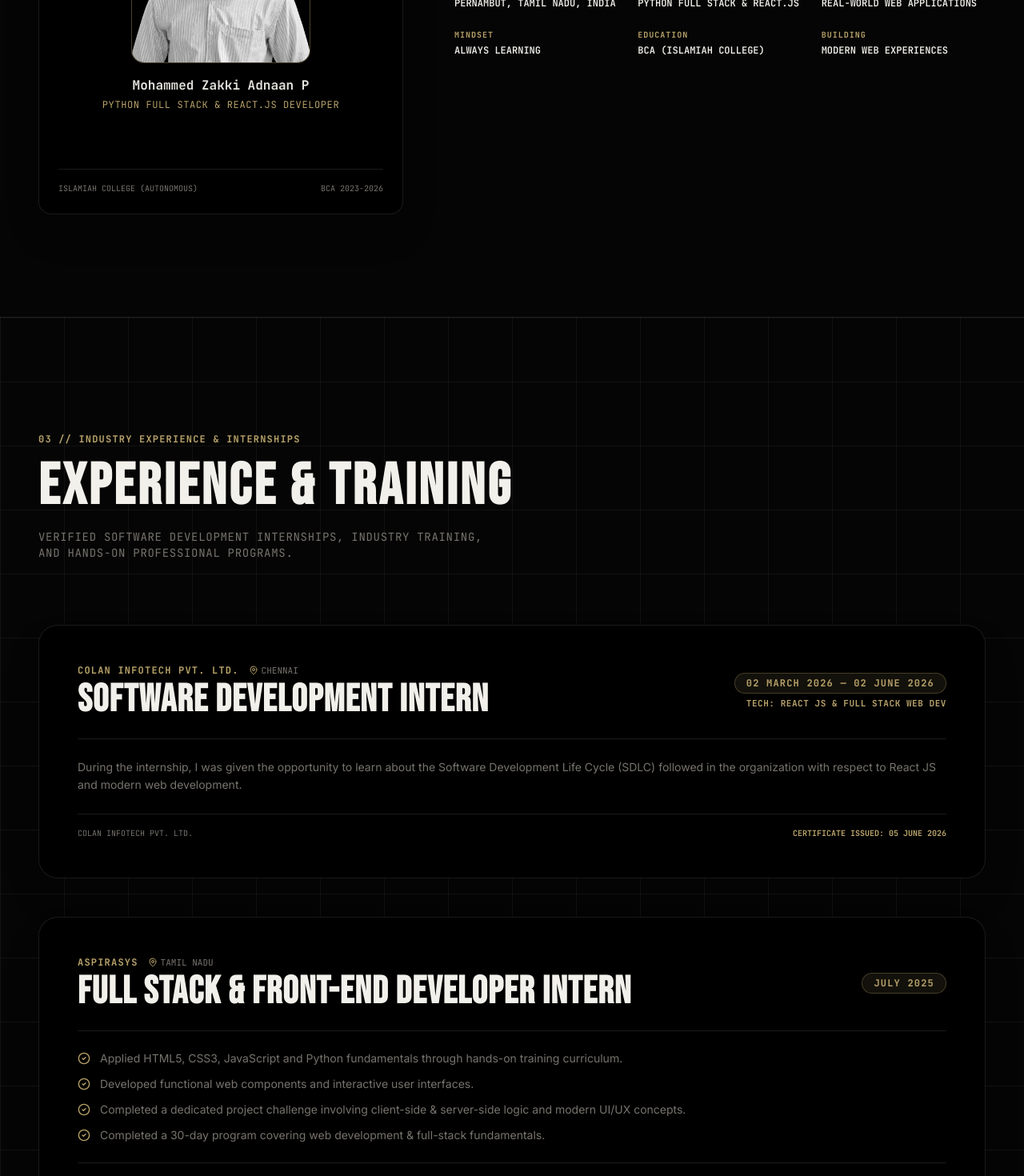
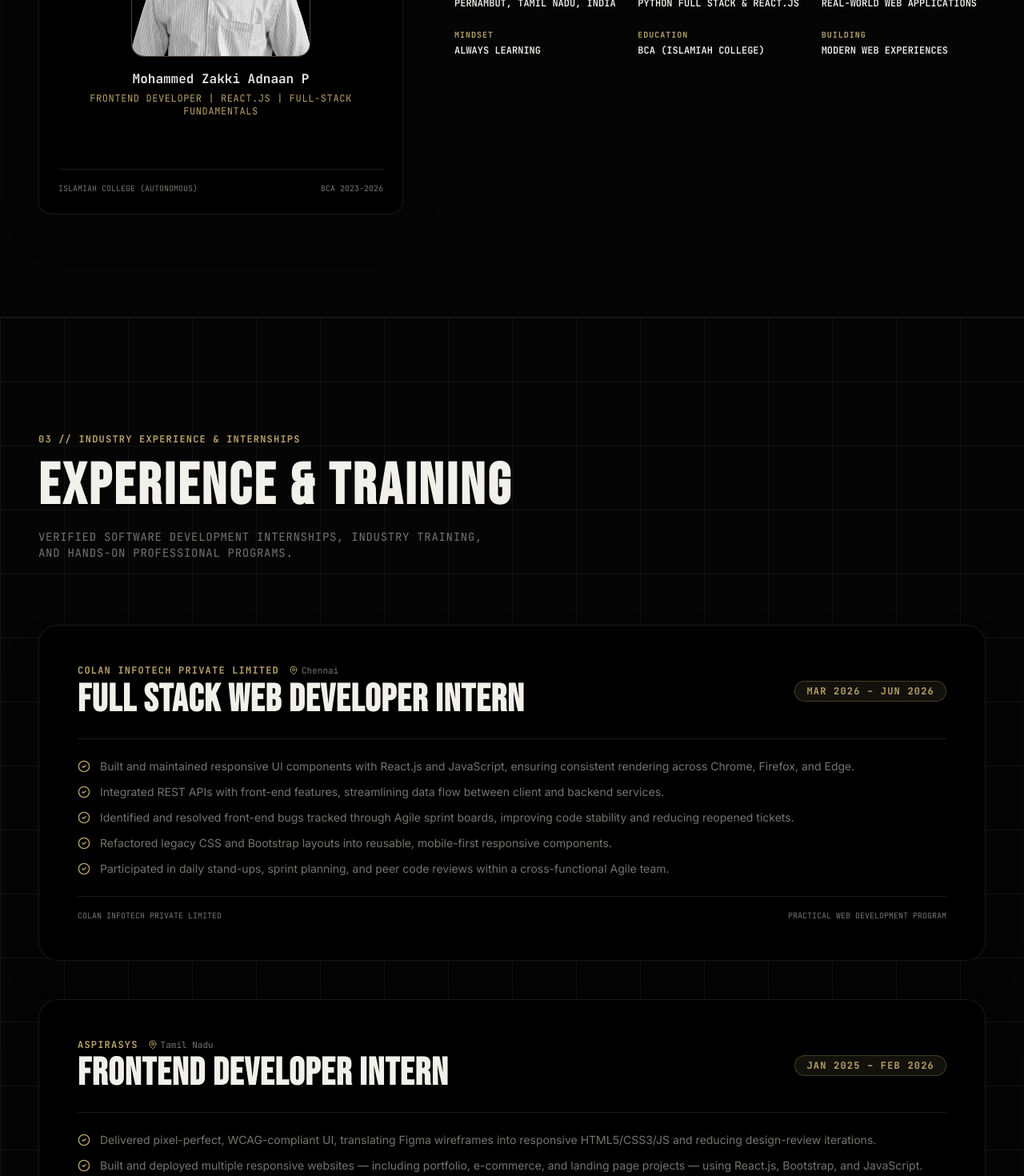
Before and after one commit to Zakki-05/zakki-s-new-portfolio, a React (Vite) app: page / in a window 1280 px wide. Shown: the part 1460-2930 px from the top of the page at 80% size. Built offline with nearby package versions, Linux system fonts and the light colour scheme.

Commit message:
feat: synchronize portfolio data and resume modal with official resume PDF

```diff
--- a/src/data/portfolioData.js
+++ b/src/data/portfolioData.js
@@ -2,10 +2,10 @@ export const personalData = {
   name: "Mohammed Zakki Adnaan P",
   shortName: "Mohammed Zakki Adnaan",
   brand: "ZAKKI.DEV",
-  title: "Python Full Stack & React.js Developer",
-  tagline: "I BUILD SCALABLE FULL-STACK WEB APPS WITH PYTHON, DJANGO, REACT.JS & REST APIs.",
-  shortBio: "I'm Mohammed Zakki Adnaan, a BCA graduate, Python Full Stack Developer, and React.js Developer focused on building robust backend systems, APIs, and dynamic React user interfaces.",
-  fullBio: "I'm Mohammed Zakki Adnaan, a BCA graduate, Python Full Stack Developer, and React.js Developer with expertise in building end-to-end web applications. I craft responsive React.js frontends and design powerful Python backends (Django, Flask, FastAPI), RESTful APIs, and database solutions to turn complex ideas into seamless digital experiences.",
+  title: "Frontend Developer | React.js | Full-Stack Fundamentals",
+  tagline: "FRONTEND DEVELOPER WITH A FULL-STACK FOUNDATION IN REACT.JS, DJANGO & MYSQL.",
+  shortBio: "Frontend Developer with a full-stack foundation in React.js, Django, and MySQL, having shipped multiple production applications with hands-on delivery experience across two full-stack internships in Agile team settings.",
+  fullBio: "Frontend Developer with a full-stack foundation in React.js, Django, and MySQL, having shipped multiple production applications — including a JWT authenticated community platform with role-based access control. Strong in responsive, component-driven UI development and REST API integration, with hands-on delivery experience across two full-stack internships in Agile team settings. Currently deepening expertise in TypeScript and Next.js. Seeking a Frontend/React Developer role in Bangalore, Chennai, or remote-first teams.",
   location: "Pernambut, Tamil Nadu, India",
   email: "zakkiadnan05@gmail.com",
   phone: "+91 9342954510",
@@ -14,47 +14,83 @@ export const personalData = {
   linkedinUrl: "https://www.linkedin.com/in/mohammed-zakki-adnan-p/",
   resumeUrl: "#resume-modal",
   approach: [
-    { step: "Architect", desc: "Design backend architecture, database schemas, and clean REST APIs." },
-    { step: "Build", desc: "Develop dynamic React frontends and robust Python/Django server logic." },
-    { step: "Deploy", desc: "Ship scalable full-stack applications to platforms like Netlify & Vercel." },
-    { step: "Optimize", desc: "Refactor code, handle edge cases, and enhance user & API performance." }
+    { step: "Architect", desc: "Design component hierarchy, normalized DB schemas, and REST endpoints." },
+    { step: "Build", desc: "Develop responsive React frontends, custom hooks, and Django server logic." },
+    { step: "Deploy", desc: "Ship production apps with CI/CD on Netlify, Render, and Vercel." },
+    { step: "Optimize", desc: "Refactor legacy CSS into Tailwind, resolve cross-browser bugs, and audit UX." }
   ]
 };
+
+export const technicalSkillsGrouped = {
+  frontend: [
+    "React.js", "React Hooks", "JavaScript (ES6+)", "HTML5", "CSS3",
+    "Tailwind CSS", "Bootstrap", "JSX", "Responsive & Mobile-First Design"
+  ],
+  backend: [
+    "Python", "Django", "REST API Development & Integration", "Authentication", "CRUD Operations"
+  ],
+  database: [
+    "MySQL", "Database Design"
+  ],
+  tools: [
+    "Git", "GitHub", "VS Code", "Chrome DevTools", "Postman", "Netlify", "Render"
+  ],
+  concepts: [
+    "Component-Based Architecture", "Data Structures", "OOP", "DBMS",
+    "Cross-Browser Compatibility", "UI/UX Design", "Problem Solving"
+  ],
+  learning: [
+    "TypeScript", "Next.js", "Redux", "Jest"
+  ]
+};
+
+export const skillsData = [
+  { name: "React.js", category: "Frontend" },
+  { name: "React Hooks", category: "Frontend" },
+  { name: "JavaScript (ES6+)", category: "Frontend" },
+  { name: "HTML5", category: "Frontend" },
+  { name: "CSS3", category: "Frontend" },
+  { name: "Tailwind CSS", category: "Frontend" },
+  { name: "Bootstrap", category: "Frontend" },
+  { name: "Python", category: "Backend" },
+  { name: "Django", category: "Backend" },
+  { name: "REST API Integration", category: "Backend" },
+  { name: "MySQL", category: "Database" },
+  { name: "Git & GitHub", category: "Tools" },
+  { name: "Postman", category: "Tools" },
+  { name: "Netlify & Render", category: "Tools" },
+  { name: "TypeScript (Learning)", category: "Concepts" },
+  { name: "Next.js (Learning)", category: "Concepts" }
+];
 
 export const experienceData = [
   {
     id: "colan-infotech",
-    company: "COLAN INFOTECH PVT. LTD.",
-    role: "SOFTWARE DEVELOPMENT INTERN",
-    location: "CHENNAI",
-    period: "02 MARCH 2026 — 02 JUNE 2026",
-    certificateDate: "05 JUNE 2026",
-    technology: "REACT JS & FULL STACK WEB DEV",
-    description: "During the internship, I was given the opportunity to learn about the Software Development Life Cycle (SDLC) followed in the organization with respect to React JS and modern web development."
+    company: "Colan Infotech Private Limited",
+    role: "Full Stack Web Developer Intern",
+    location: "Chennai",
+    period: "Mar 2026 – Jun 2026",
+    details: [
+      "Built and maintained responsive UI components with React.js and JavaScript, ensuring consistent rendering across Chrome, Firefox, and Edge.",
+      "Integrated REST APIs with front-end features, streamlining data flow between client and backend services.",
+      "Identified and resolved front-end bugs tracked through Agile sprint boards, improving code stability and reducing reopened tickets.",
+      "Refactored legacy CSS and Bootstrap layouts into reusable, mobile-first responsive components.",
+      "Participated in daily stand-ups, sprint planning, and peer code reviews within a cross-functional Agile team."
+    ]
   },
   {
     id: "aspirasys-intern",
-    company: "ASPIRASYS",
-    role: "FULL STACK & FRONT-END DEVELOPER INTERN",
-    location: "TAMIL NADU",
-    period: "JULY 2025",
-    type: "Internship",
+    company: "AspiraSys",
+    role: "Frontend Developer Intern",
+    location: "Tamil Nadu",
+    period: "Jan 2025 – Feb 2026",
     details: [
-      "Applied HTML5, CSS3, JavaScript and Python fundamentals through hands-on training curriculum.",
-      "Developed functional web components and interactive user interfaces.",
-      "Completed a dedicated project challenge involving client-side & server-side logic and modern UI/UX concepts.",
-      "Completed a 30-day program covering web development & full-stack fundamentals."
+      "Delivered pixel-perfect, WCAG-compliant UI, translating Figma wireframes into responsive HTML5/CSS3/JS and reducing design-review iterations.",
+      "Built and deployed multiple responsive websites — including portfolio, e-commerce, and landing page projects — using React.js, Bootstrap, and JavaScript.",
+      "Tested and fixed cross-browser layout inconsistencies across Chrome, Firefox, and Safari for all client deliverables.",
+      "Completed structured industrial training covering the full deployment lifecycle (Netlify, Render CI/CD) and AI-assisted development workflows.",
+      "Collaborated in an Agile team environment, managing version control and sprint workflows via Git and GitHub."
     ]
-  },
-  {
-    id: "aspirasys-industrial",
-    company: "ASPIRASYS",
-    role: "INDUSTRIAL TRAINING",
-    location: "TAMIL NADU",
-    period: "SEPTEMBER — OCTOBER 2025",
-    duration: "6 Weeks",
-    focus: "Python Full Stack, Web Development, AI Tools, Deployment Platforms",
-    description: "Completed practical industrial training covering Python full-stack web development, AI tools and deployment platforms, with exposure to full-stack web application development, AI concepts for feature enhancement and live deployment."
   }
 ];
 
@@ -63,83 +99,99 @@ export const educationData = [
     degree: "Bachelor of Computer Applications (BCA)",
     institution: "Islamiah College (Autonomous)",
     location: "Vaniyambadi, Tamil Nadu, India",
-    period: "2023 — 2026",
-    status: "Graduating / Completed",
-    description: "Python Programming, Data Structures, OOP, Web Development, DBMS, and Practical Software Engineering."
-  },
-  {
-    degree: "Higher Secondary — Class XII",
-    institution: "Islamiah Higher Secondary School",
-    location: "Tamil Nadu, India",
-    period: "2023",
-    status: "Tamil Nadu State Board",
-    description: "Computer science, mathematics, and analytical stream."
+    period: "2023 – 2026",
+    status: "Completed / Graduating",
+    description: "Data Structures, OOP, Web Development, DBMS, Python Programming, and Software Engineering."
   }
 ];
 
-export const skillsData = [
-  { name: "Python", category: "Languages" },
-  { name: "JavaScript (ES6+)", category: "Languages" },
-  { name: "Java", category: "Languages" },
-  { name: "React.js", category: "Frontend" },
-  { name: "HTML5", category: "Frontend" },
-  { name: "CSS3", category: "Frontend" },
-  { name: "Tailwind CSS", category: "Frontend" },
-  { name: "Bootstrap", category: "Frontend" },
-  { name: "Django", category: "Backend" },
-  { name: "Flask / FastAPI", category: "Backend" },
-  { name: "Node.js", category: "Backend" },
-  { name: "Express.js", category: "Backend" },
-  { name: "RESTful APIs", category: "Backend" },
-  { name: "PHP", category: "Backend" },
-  { name: "MySQL", category: "Database" },
-  { name: "PostgreSQL", category: "Database" },
-  { name: "Git", category: "Tools" },
-  { name: "GitHub", category: "Tools" },
-  { name: "Vercel / Netlify", category: "Tools" },
-  { name: "Python Full Stack", category: "Concepts" },
-  { name: "React Development", category: "Concepts" },
-  { name: "Web Application Architecture", category: "Concepts" }
-];
-
 export const projectsData = [
+  {
+    id: "pernambut-connect",
+    title: "PERNAMBUT CONNECT",
+    category: "COMMUNITY PLATFORM",
+    isFeatured: true,
+    description: "Architected a full-stack community platform with JWT authentication and protected-route guards, managing session persistence across React and Django without third-party auth providers.",
+    highlights: [
+      "Designed RESTful Django endpoints for posts, profiles, and community interactions, consumed via Axios with centralized error handling and full CRUD support.",
+      "Built with React.js, Tailwind CSS, Django, and MySQL."
+    ],
+    technologies: ["REACT.JS", "TAILWIND CSS", "DJANGO", "MYSQL", "JWT AUTH", "AXIOS"],
+    github: "https://github.com/Zakki-05/Pernambut-Connect",
+    liveDemo: "https://zakki-dev.netlify.app/"
+  },
+  {
+    id: "pernambut-hub",
+    title: "PERNAMBUT HUB",
+    category: "CIVIC ISSUE TRACKING PLATFORM",
+    isFeatured: true,
+    description: "Built a status-driven issue lifecycle (submitted → in-progress → resolved) with role-based permissions distinguishing residents from administrators.",
+    highlights: [
+      "Modeled a normalized MySQL schema via Django ORM for issues, users, and audit-trail records, avoiding duplication across categorization and status history."
+    ],
+    technologies: ["DJANGO", "MYSQL", "PYTHON", "ROLE-BASED AUTH", "DJANGO ORM"],
+    github: "https://github.com/Zakki-05/Pernambut-Hub",
+    liveDemo: "https://zakki-dev.netlify.app/"
+  },
   {
     id: "jobflow",
     title: "JOBFLOW",
     category: "AI-POWERED JOB APPLICATION PLATFORM",
     isFeatured: true,
-    description: "An AI-powered job application management platform designed to help users organize, track and manage their job applications efficiently.",
-    technologies: ["REACT", "JAVASCRIPT", "NODE.JS", "EXPRESS.JS", "DATABASE", "AI"],
+    description: "An AI-powered job application management platform designed to help users organize, track and manage their job applications efficiently with REST APIs and database integration.",
+    technologies: ["REACT.JS", "NODE.JS", "EXPRESS.JS", "MYSQL", "AI"],
     github: "https://github.com/Zakki-05/jobflow",
     liveDemo: "https://jobflow-zakki-05.vercel.app/",
     backendUrl: "https://jobflow-backend-1v6a.onrender.com/"
   },
   {
-    id: "tech-zone",
-    title: "TECH ZONE",
-    category: "E-COMMERCE WEBSITE",
-    description: "A responsive e-commerce website for browsing smartphones, smartwatches, earbuds and laptops.",
-    technologies: ["HTML5", "CSS3", "JAVASCRIPT"],
-    github: "https://github.com/Zakki-05/ownProject",
-    liveDemo: "https://zakki-dev.netlify.app/"
-  },
-  {
     id: "al-huda",
-    title: "AL-HUDA ISLAMIC SCHOOL",
-    category: "EDUCATIONAL WEBSITE",
-    description: "A responsive educational website presenting school information, curriculum, gallery content and educational resources.",
-    technologies: ["HTML5", "CSS3", "JAVASCRIPT"],
+    title: "AL HUDA ISLAMIC SCHOOL",
+    category: "INSTITUTIONAL SITE",
+    description: "Delivered a production institutional website with semantic HTML5 and CSS media queries, covering viewports from 320px to 1440px for consistent cross-device rendering.",
+    technologies: ["HTML5", "CSS3", "JAVASCRIPT", "RESPONSIVE DESIGN"],
     github: "https://github.com/Zakki-05",
     liveDemo: "https://zakki-dev.netlify.app/"
   },
   {
-    id: "digital-agency",
-    title: "DIGITAL MARKETING AGENCY",
-    category: "BUSINESS WEBSITE",
-    description: "A responsive digital marketing agency website featuring services, portfolio, about and contact sections.",
-    technologies: ["HTML", "CSS", "BOOTSTRAP", "JAVASCRIPT"],
-    github: "https://github.com/Zakki-05/Digital-Marketing",
+    id: "expense-tracker",
+    title: "EXPENSE TRACKER",
+    category: "CLIENT-SIDE BUDGETING DASHBOARD",
+    description: "Built a responsive income and expense management dashboard with dynamic charts and local storage persistence for a fully client-side budgeting tool.",
+    technologies: ["REACT.JS", "TAILWIND CSS", "LOCALSTORAGE"],
+    github: "https://github.com/Zakki-05/expense-tracker",
     liveDemo: "https://zakki-dev.netlify.app/"
+  },
+  {
+    id: "portfolio-website",
+    title: "PORTFOLIO WEBSITE",
+    category: "PERSONAL PORTFOLIO",
+    description: "Designed and deployed a responsive, SEO-friendly personal portfolio with a dark theme and Framer Motion animations, optimized for performance via code splitting.",
+    technologies: ["REACT.JS", "TAILWIND CSS", "FRAMER MOTION", "GSAP"],
+    github: "https://github.com/Zakki-05/zakki-s-new-portfolio",
+    liveDemo: "https://zakki-dev.netlify.app/"
+  }
+];
+
+export const certificationsData = [
+  {
+    title: "Industrial Training: Web Development, AI Tools & Deployment Platforms",
+    issuer: "AspiraSys"
+  },
+  {
+    title: "Flask Workshop",
+    issuer: "Sacred Heart College"
+  }
+];
+
+export const achievementsData = [
+  {
+    title: "1st Place — Pirates Pursuits",
+    event: "TECH-FRENZY 2K25"
+  },
+  {
+    title: "3rd Prize — ADZ-AP",
+    event: "SAIT 2025 Symposium"
   }
 ];
 
```
Also changed, not shown: src/components/ResumeModal.jsx (+153 -84 lines).
